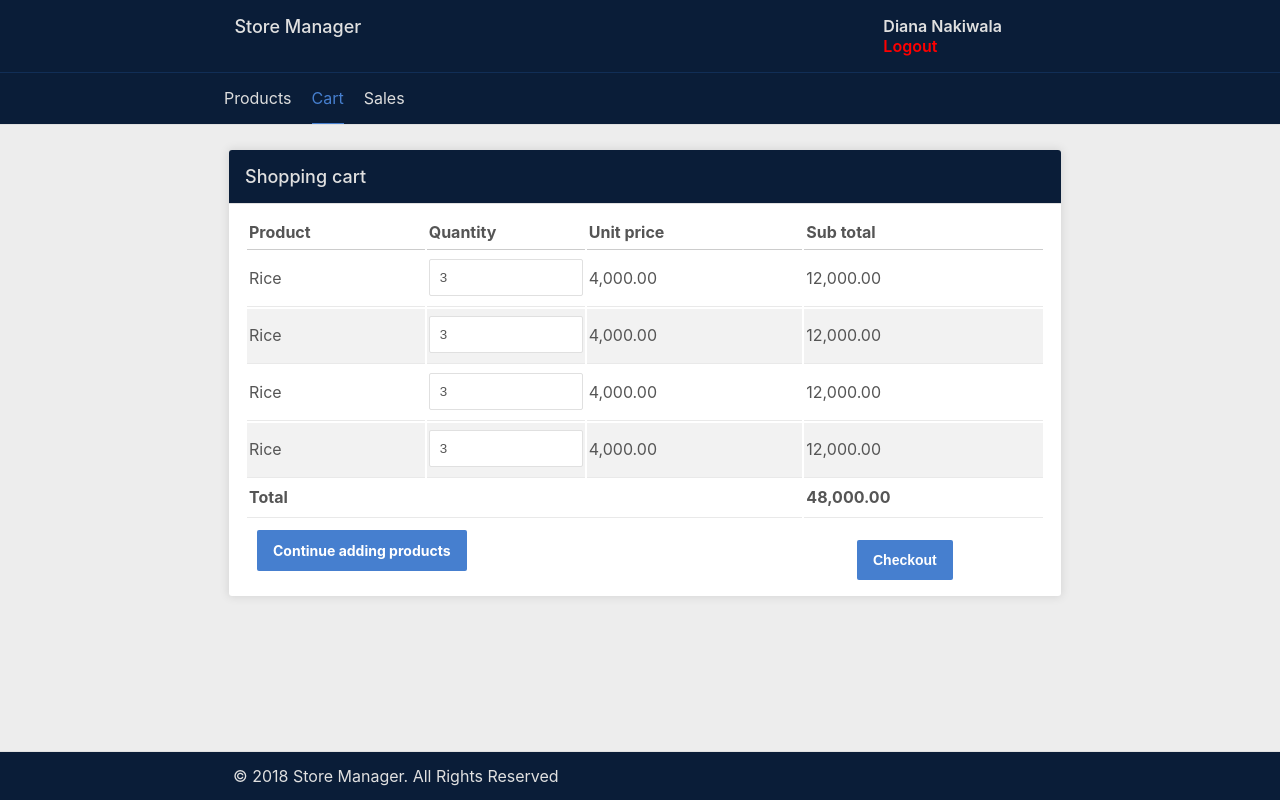
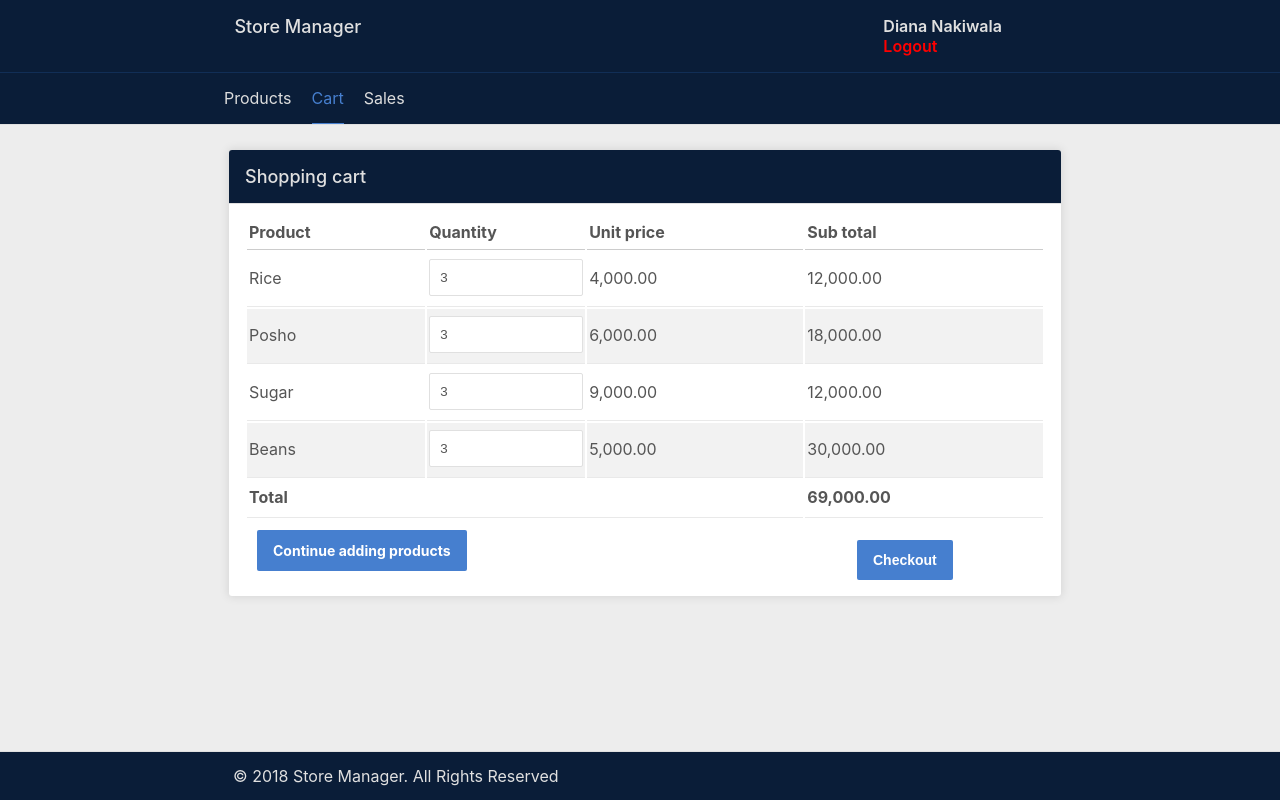
Before and after one commit to Dianawats/store-manager, a Python web app: template UI/templates/attendant/cart.html in a window 1280 px wide. Run offline with Jinja, Linux system fonts and the light colour scheme; the template is opened without the code that fills it, so the values that code supplies are empty.

Commit message:
update cart file in admin folder html[Finishes #161111538]

```diff
--- a/UI/templates/attendant/cart.html
+++ b/UI/templates/attendant/cart.html
@@ -67,28 +67,28 @@
 		    				</tr>
 
 		    				<tr>
-		    					<td>Rice</td>
+		    					<td>Posho</td>
 		    					<td width="20%"><input type="number" name="qty" class="input" value="3"></td>
-		    					<td>4,000.00</td>
+		    					<td>6,000.00</td>
+		    					<td>18,000.00</td>
+		    				</tr>
+
+		    				<tr>
+		    					<td>Sugar</td>
+		    					<td width="20%"><input type="number" name="qty" class="input" value="3"></td>
+		    					<td>9,000.00</td>
 		    					<td>12,000.00</td>
 		    				</tr>
 
 		    				<tr>
-		    					<td>Rice</td>
+		    					<td>Beans</td>
 		    					<td width="20%"><input type="number" name="qty" class="input" value="3"></td>
-		    					<td>4,000.00</td>
-		    					<td>12,000.00</td>
-		    				</tr>
-
-		    				<tr>
-		    					<td>Rice</td>
-		    					<td width="20%"><input type="number" name="qty" class="input" value="3"></td>
-		    					<td>4,000.00</td>
-		    					<td>12,000.00</td>
+		    					<td>5,000.00</td>
+		    					<td>30,000.00</td>
 		    				</tr>
 		    				<tr>
 		    					<td colspan="3"><strong>Total</strong></td>
-		    					<td><strong>48,000.00</strong></td>
+		    					<td><strong>69,000.00</strong></td>
 		    				</tr>
 		    			</tbody>
 		    		</table>
```
